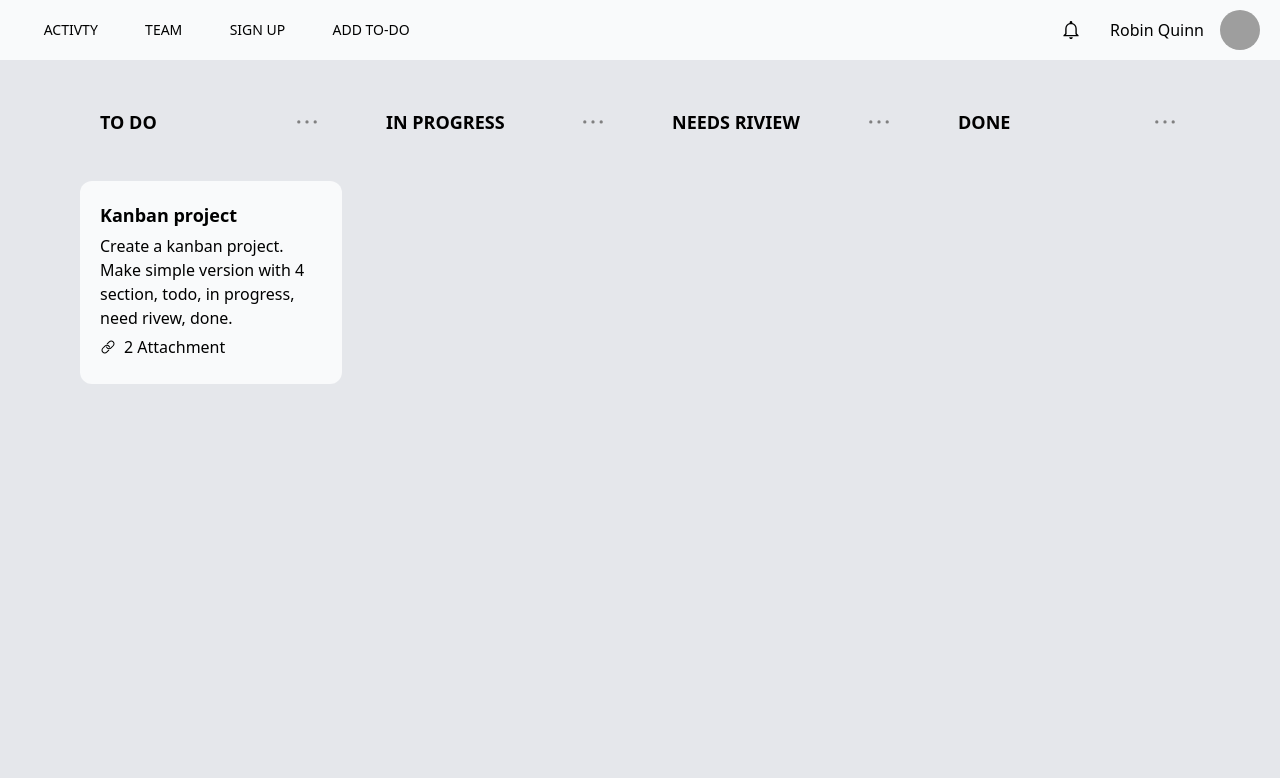
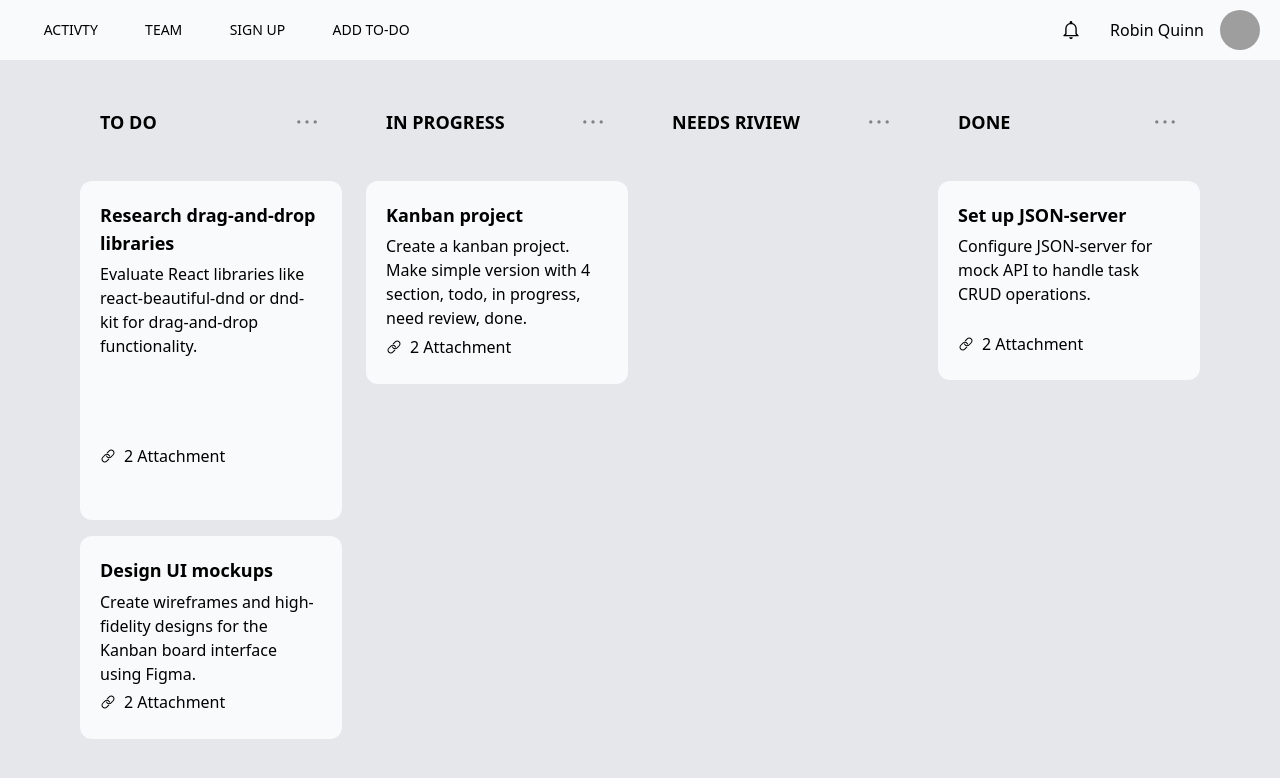
Before and after one commit to BRajendra10/Kanban-board, a React (Vite) app: page / in a window 1280 px wide. Shown: the top 778 px of the page. Built offline with nearby package versions, Linux system fonts and the light colour scheme; data requests are answered from the project's data file; grey boxes are pictures that could not be loaded.

Commit message:
showing data in ui/dom

```diff
--- a/db.json
+++ b/db.json
@@ -2,15 +2,20 @@
   "todo": [
     {
       "id": 1,
-      "title": "json-server",
-      "author": "typicode"
+      "title": "Research drag-and-drop libraries",
+      "description": "Evaluate React libraries like react-beautiful-dnd or dnd-kit for drag-and-drop functionality."
+    },
+    {
+      "id": 2,
+      "title": "Design UI mockups",
+      "description": "Create wireframes and high-fidelity designs for the Kanban board interface using Figma."
     }
   ],
   "inprogress": [
     {
       "id": 1,
-      "body": "some comment",
-      "postId": 1
+      "title": "Kanban project",
+      "description": "Create a kanban project. Make simple version with 4 section, todo, in progress, need review, done."
     }
   ],
   "review": [
@@ -18,13 +23,31 @@
       "id": 1,
       "title": "json-server",
       "author": "typicode"
+    },
+    {
+      "id": 2,
+      "title": "Task card styling",
+      "author": "john_doe"
+    },
+    {
+      "id": 3,
+      "title": "Drag-and-drop functionality",
+      "author": "jane_smith"
     }
   ],
   "done": [
     {
       "id": 1,
-      "body": "some comment",
-      "postId": 1
+      "title": "Set up JSON-server",
+      "description": "Configure JSON-server for mock API to handle task CRUD operations."
+    }
+  ],
+  "currentUser": [
+    {
+      "id": 1,
+      "name": "Alex Johnson",
+      "role": "Developer",
+      "email": "alex.johnson@example.com"
     }
   ]
 }
--- a/package.json
+++ b/package.json
@@ -13,6 +13,7 @@
   "dependencies": {
     "@remixicon/react": "^4.6.0",
     "@tailwindcss/vite": "^4.1.11",
+    "axios": "^1.11.0",
     "formik": "^2.4.6",
     "json-server": "^0.17.4",
     "react": "^19.1.0",
--- a/src/components/Activity.jsx
+++ b/src/components/Activity.jsx
@@ -1,8 +1,31 @@
-import Article from "./Article";
+import { useState, useEffect } from 'react';
+import axios from 'axios'
 import { AiOutlineEllipsis } from "react-icons/ai";
 import { FaPlus } from "react-icons/fa6";
+import Article from "./Article";
 
 export default function Activity() {
+    const [todata, setTodoData] = useState([]);
+    const [inProgress, setInProgress] = useState([]);
+    const [done, setDone] = useState([]);
+
+    async function getData() {
+        try {
+            const todoData = await axios.get(`http://localhost:3000/todo`);
+            const inProgressData = await axios.get(`http://localhost:3000/inprogress`);
+            const doneData = await axios.get(`http://localhost:3000/done`);
+            setTodoData(todoData.data);
+            setInProgress(inProgressData.data);
+            setDone(doneData.data);
+        }
+        catch (error) {
+            console.log(error);
+        }
+    }
+
+    useEffect(() => {
+        getData();
+    }, []);
 
     return (
         <main className="main">
@@ -10,17 +33,23 @@ export default function Activity() {
                 <section>
                     <Navs name={"To Do"} />
                     <div className="articles">
-                        <Article />
+                        {todata.map((el) => <Article id={el.id} title={el.title} description={el.description} />)}
                     </div>
                 </section>
                 <section>
                     <Navs name={"In Progress"} />
+                    <div className="articles">
+                        {inProgress.map((el) => <Article id={el.id} title={el.title} description={el.description} />)}
+                    </div>
                 </section>
                 <section>
                     <Navs name={"Needs riview"} />
                 </section>
                 <section>
                     <Navs name={"Done"} />
+                    <div className="articles">
+                        {done.map((el) => <Article id={el.id} title={el.title} description={el.description} />)}
+                    </div>
                 </section>
             </div>
         </main>
--- a/src/components/Article.jsx
+++ b/src/components/Article.jsx
@@ -1,15 +1,15 @@
 import { IoIosLink } from "react-icons/io";
 
-export default function Article() {
+export default function Article({id, title, description}) {
     return (
-        <article className="bg-gray-50 rounded-xl p-5">
+        <article className="bg-gray-50 rounded-xl p-5" key={id}>
             {/* <div className="tags flex gap-2">
                 <span className="bg-red-100 py-1 px-2 rounded-sm">Important</span>
                 <span className="bg-yellow-100 py-1 px-2 rounded-sm">Frontend Development</span>
             </div> */}
 
-            <h2 className="heading text-lg font-semibold">Kanban project</h2>
-            <p className="discription">Create a kanban project. Make simple version with 4 section, todo, in progress, need rivew, done.</p>
+            <h2 className="heading text-lg font-semibold">{title}</h2>
+            <p className="discription">{description}</p>
 
             <div className="info">
                 <span className="cursor-pointer flex items-center gap-2"> <IoIosLink /> 2 Attachment</span>
```
Also changed, not shown: 1 other file (tests, documents, lock files or other folders).
